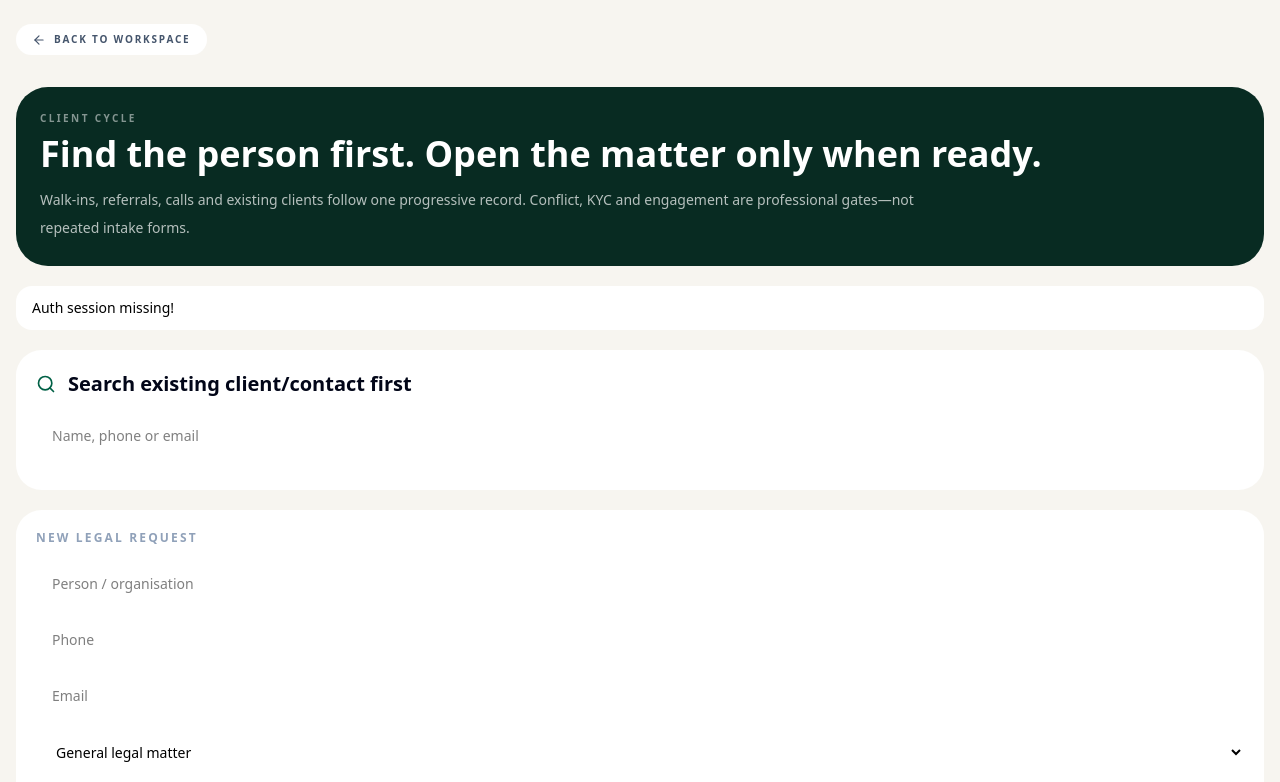
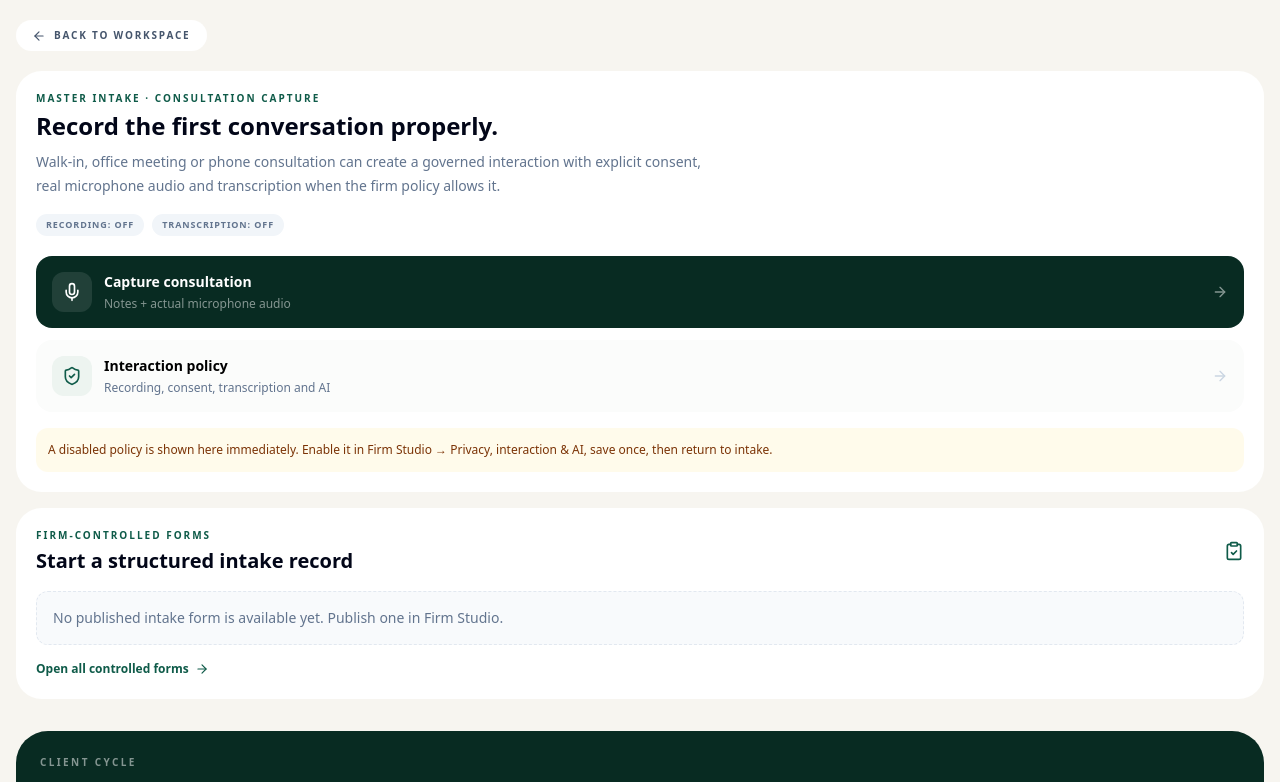
Before and after one commit to Lasana10/TSIDEK-, a Next.js app: page /intake in a window 1280 px wide. Shown: the top 782 px of the page. Built offline with nearby package versions, Linux system fonts and the light colour scheme; no server answers.

Commit message:
Integrate consultation and forms into Master Intake

```diff
--- a/src/app/intake/page.tsx
+++ b/src/app/intake/page.tsx
@@ -1,12 +1,13 @@
 import Link from "next/link";
 import { ArrowLeft } from "lucide-react";
 import ClientIntakeCore from "@/components/ClientIntakeCore";
+import IntakeLaunchpad from "@/components/IntakeLaunchpad";
 
 export default function IntakePage() {
   return (
     <div className="min-h-screen bg-paper-white">
-      <div className="px-4 pt-6 md:px-8">
-        <div className="mx-auto max-w-[1600px]">
+      <div className="px-4 pt-5 md:px-8">
+        <div className="mx-auto max-w-[1760px]">
           <Link
             href="/workspace"
             className="inline-flex items-center gap-2 rounded-full border border-slate-200 bg-white px-4 py-2 text-[10px] font-black uppercase tracking-[0.18em] text-slate-600"
@@ -16,6 +17,7 @@ export default function IntakePage() {
           </Link>
         </div>
       </div>
+      <IntakeLaunchpad />
       <ClientIntakeCore />
     </div>
   );
```
